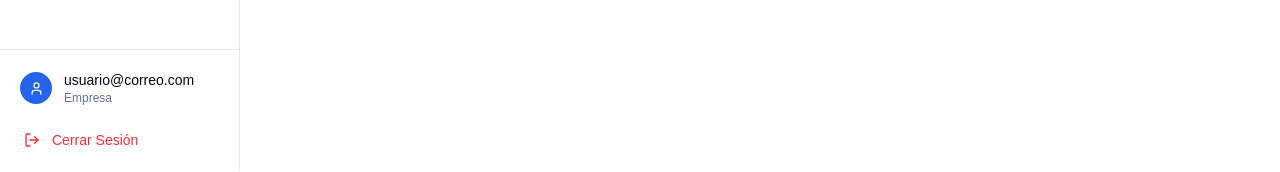
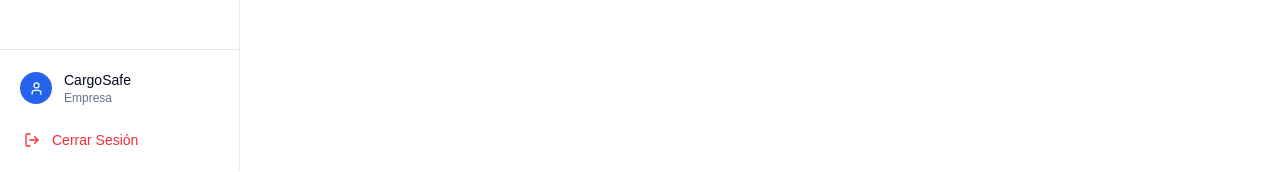
Before and after one commit to upc-pre-202102-si657-3585-CargoSafe/Cargosafe-frontend, a Next.js app: page /company/dashboard in a window 1280 px wide. Shown: the part 630-802 px from the top of the page. Built offline with nearby package versions, Linux system fonts and the light colour scheme; no server answers.

Commit message:
fix:20000

```diff
--- a/app/company/layout.tsx
+++ b/app/company/layout.tsx
@@ -16,14 +16,14 @@ export default function CompanyLayout({
     <div className="flex min-h-screen">
       <Sidebar
         userRole={UserRole.COMPANY}
-        username="Empresa Demo"
+        email="CargoSafe"
         mobileOpen={mobileOpen}
         setMobileOpen={setMobileOpen}
       />
 
       <div className="flex flex-col flex-1">
         <Navbar
-          username="Empresa Demo"
+          username="CargoSafe"
           onMenuToggle={() => setMobileOpen(!mobileOpen)}
           showMenuButton={true}
         />
```
